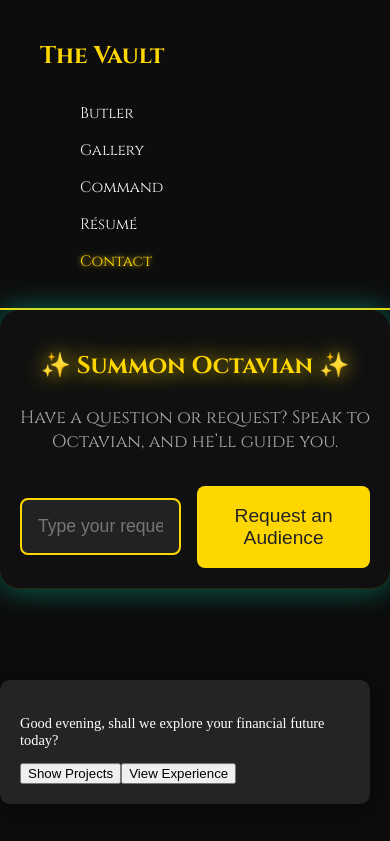
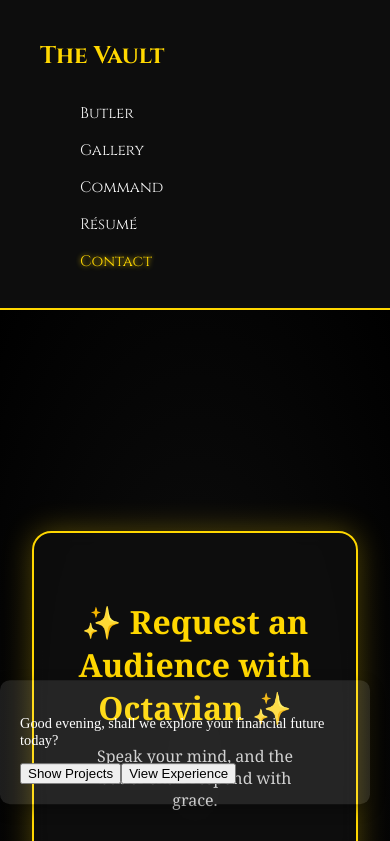
Before and after one commit to Yanvi09/Royal-Portfolio, a React (Create React App) app: page /contact in a window 390 px wide. Shown: the top 841 px of the page. Built offline with nearby package versions, Linux system fonts and the light colour scheme; the HTML template or start-up script is replaced by a standard one.

Commit message:
🎙️ Phase15: Added route for ButlerOverlay at /butler

```diff
--- a/src/App.js
+++ b/src/App.js
@@ -1,6 +1,8 @@
 import React from 'react';
 import './App.css';
 import { Routes, Route, Link } from 'react-router-dom';
+
+import ButlerOverlay from './components/ButlerOverlay'
 
 // Import pages from the pages folder
 import VaultGallery from './pages/VaultGallery';
@@ -52,6 +54,7 @@ function App() {
       <Route path="/command" element={<Layout><CommandRoom /></Layout>} />
       <Route path="/resume" element={<Layout><ResumeWing /></Layout>} />
       <Route path="/contact" element={<Layout><ContactTerminal /></Layout>} />
+      <Route path="/butler" element={<Layout><ButlerOverlay /></Layout>} />
     </Routes>
   );
 }
--- /dev/null
+++ b/src/components/ButlerOverlay.jsx
@@ -0,0 +1,45 @@
+import React, { useState } from 'react';
+import '../styles/ButlerOverlay.css';
+import { FaRobot } from 'react-icons/fa';
+
+const ButlerOverlay = () => {
+  const [isOpen, setIsOpen] = useState(false);
+  const [message, setMessage] = useState('');
+
+  const phrases = [
+    "Greetings, I am Octavian. How may I assist your royal journey?",
+    "Ah, you've summoned me. Excellent decision.",
+    "The vault is secure. Shall I open a dossier?",
+    "Allow me to fetch something marvelous from your portfolio.",
+  ];
+
+  const toggleOpen = () => {
+    setIsOpen(!isOpen);
+    if (!isOpen) {
+      setMessage(phrases[Math.floor(Math.random() * phrases.length)]);
+    } else {
+      setMessage('');
+    }
+  };
+
+  return (
+    <div className="butler-overlay">
+      <button className="butler-button" onClick={toggleOpen}>
+        <FaRobot className="butler-icon" />
+      </button>
+
+      {isOpen && (
+        <div className="butler-dialogue">
+          <p>{message}</p>
+          <div className="butler-options">
+            <button>🎓 Show Projects</button>
+            <button>💬 Talk to Me</button>
+            <button>🎩 Impress Me</button>
+          </div>
+        </div>
+      )}
+    </div>
+  );
+};
+
+export default ButlerOverlay;
--- a/src/components/ContactTerminal.jsx
+++ b/src/components/ContactTerminal.jsx
@@ -7,7 +7,6 @@ const ContactTerminal = () => {
 
   const handleSubmit = (e) => {
     e.preventDefault();
-    // Simulate AI Response (Octavian speaking)
     const answers = [
       "Good evening. Your request is now in the queue. Octavian will attend shortly.",
       "Ah, I see. Your question is quite intriguing. Allow me to look into that.",
@@ -19,23 +18,23 @@ const ContactTerminal = () => {
 
   return (
     <section className="contact-terminal">
-      <h2>✨ Summon Octavian ✨</h2>
-      <p className="instruction-text">Have a question or request? Speak to Octavian, and he’ll guide you.</p>
+      <div className="terminal-glass">
+        <h2 className="terminal-title">✨ Request an Audience with Octavian ✨</h2>
+        <p className="terminal-instruction">Speak your mind, and the butler shall respond with grace.</p>
 
-      <form className="contact-form" onSubmit={handleSubmit}>
+        <form className="terminal-form" onSubmit={handleSubmit}>
           <input
             type="text"
-          placeholder="Type your request..."
-          className="contact-input"
+            placeholder="Your royal command..."
+            className="terminal-input"
             value={userQuery}
             onChange={(e) => setUserQuery(e.target.value)}
           />
-        <button type="submit" className="contact-button">
-          Request an Audience
-        </button>
+          <button type="submit" className="terminal-button">Summon Response</button>
         </form>
 
-      {response && <div className="response-message">{response}</div>}
+        {response && <div className="terminal-response">{response}</div>}
+      </div>
     </section>
   );
 };
--- /dev/null
+++ b/src/styles/ButlerOverlay.css
@@ -0,0 +1,74 @@
+/* styles/ButlerOverlay.css */
+
+.butler-overlay {
+    position: fixed;
+    bottom: 30px;
+    right: 30px;
+    z-index: 999;
+    font-family: 'Georgia', serif;
+  }
+
+  .butler-button {
+    background-color: gold;
+    border: none;
+    border-radius: 50%;
+    width: 65px;
+    height: 65px;
+    cursor: pointer;
+    box-shadow: 0 0 15px rgba(255, 215, 0, 0.5);
+    transition: transform 0.3s ease;
+  }
+
+  .butler-button:hover {
+    transform: scale(1.1);
+  }
+
+  .butler-icon {
+    font-size: 32px;
+    color: black;
+  }
+
+  .butler-dialogue {
+    background-color: rgba(15, 15, 15, 0.9);
+    color: gold;
+    padding: 1.2rem;
+    border-radius: 1rem;
+    border: 1px solid gold;
+    margin-top: 1rem;
+    width: 260px;
+    box-shadow: 0 0 20px rgba(255, 215, 0, 0.4);
+    animation: slideUp 0.5s ease-in-out;
+  }
+
+  .butler-options {
+    margin-top: 1rem;
+    display: flex;
+    flex-direction: column;
+    gap: 0.5rem;
+  }
+
+  .butler-options button {
+    background-color: #111;
+    color: white;
+    border: 1px solid gold;
+    padding: 0.5rem;
+    border-radius: 0.5rem;
+    cursor: pointer;
+    transition: background 0.3s;
+  }
+
+  .butler-options button:hover {
+    background-color: gold;
+    color: black;
+  }
+
+  @keyframes slideUp {
+    from {
+      transform: translateY(10px);
+      opacity: 0;
+    }
+    to {
+      transform: translateY(0px);
+      opacity: 1;
+    }
+  }
--- a/src/styles/ContactTerminal.css
+++ b/src/styles/ContactTerminal.css
@@ -1,83 +1,86 @@
+/* styles/ContactTerminal.css */
+
 .contact-terminal {
-  background: #101010; /* Deep black background */
-  color: white;
-  padding: 3rem;
-  text-align: center;
-  border-radius: 1.2rem;
-  box-shadow: 0 0 30px rgba(0, 255, 204, 0.4);
-  font-family: 'Cinzel', serif;
-  position: relative;
-}
-
-.contact-terminal h2 {
-  font-size: 2.5rem;
-  color: gold;
-  margin-bottom: 1.5rem;
-  text-shadow: 0 0 20px gold;
-}
-
-.instruction-text {
-  font-size: 1.1rem;
-  margin-bottom: 2rem;
-  color: #aaa;
-}
-
-.contact-form {
+  min-height: 100vh;
+  background: radial-gradient(ellipse at center, #0f0f0f 0%, #000 100%);
   display: flex;
   justify-content: center;
   align-items: center;
+  padding: 2rem;
+  font-family: 'Georgia', serif;
+}
+
+.terminal-glass {
+  background: rgba(15, 15, 15, 0.85);
+  border: 2px solid gold;
+  padding: 2.5rem;
+  border-radius: 1.2rem;
+  max-width: 600px;
+  width: 100%;
+  text-align: center;
+  box-shadow: 0 0 30px rgba(255, 215, 0, 0.3);
+  backdrop-filter: blur(10px);
+  animation: fadeIn 1s ease;
+}
+
+.terminal-title {
+  color: gold;
+  font-size: 2rem;
+  margin-bottom: 0.5rem;
+}
+
+.terminal-instruction {
+  color: #ccc;
+  font-size: 1rem;
+  margin-bottom: 2rem;
+}
+
+.terminal-form {
+  display: flex;
+  flex-direction: column;
   gap: 1rem;
 }
 
-.contact-input {
-  width: 60%;
+.terminal-input {
   padding: 1rem;
-  border-radius: 8px;
-  border: 2px solid gold;
-  background: #222;
+  background-color: #111;
+  border: 1px solid gold;
+  border-radius: 0.5rem;
   color: white;
-  font-size: 1.1rem;
-  text-align: center;
-  transition: all 0.3s ease;
+  font-size: 1rem;
 }
 
-.contact-input:focus {
-  outline: none;
-  border-color: #00ffcc;
-  box-shadow: 0 0 10px #00ffcc;
-}
-
-.contact-button {
-  background-color: gold;
-  color: #222;
-  padding: 1.2rem 2rem;
-  border-radius: 8px;
+.terminal-button {
+  background: gold;
+  color: black;
+  font-weight: bold;
   border: none;
-  font-size: 1.2rem;
+  padding: 0.9rem;
+  border-radius: 0.5rem;
   cursor: pointer;
   transition: all 0.3s ease;
 }
 
-.contact-button:hover {
-  background-color: #00ffcc;
-  color: #101010;
+.terminal-button:hover {
+  background: #ffd700;
   transform: scale(1.05);
 }
 
-.response-message {
+.terminal-response {
   margin-top: 2rem;
-  font-size: 1.2rem;
-  color: #00ffcc;
-  text-shadow: 0 0 10px rgba(0, 255, 204, 0.4);
+  color: #fff;
+  font-style: italic;
+  border-top: 1px dashed gold;
+  padding-top: 1.5rem;
+  animation: fadeInUp 0.8s ease-in-out;
 }
 
-/* Responsive Styles */
-@media (max-width: 768px) {
-  .contact-terminal {
-    padding: 20px;
-  }
+@keyframes fadeIn {
+  from { opacity: 0; transform: scale(0.95); }
+  to { opacity: 1; transform: scale(1); }
+}
 
-  .contact-terminal h2 {
-    font-size: 1.5rem;
-  }
+@keyframes fadeInUp {
+  from { opacity: 0; transform: translateY(10px); }
+  to { opacity: 1; transform: translateY(0); }
 }
```
Also changed, not shown: src/components/ContactForm.jsx (added, +26 -0 lines), src/styles/ContactForm.css (added, +50 -0 lines). Lines whose indentation alone changed are shown as unchanged.
